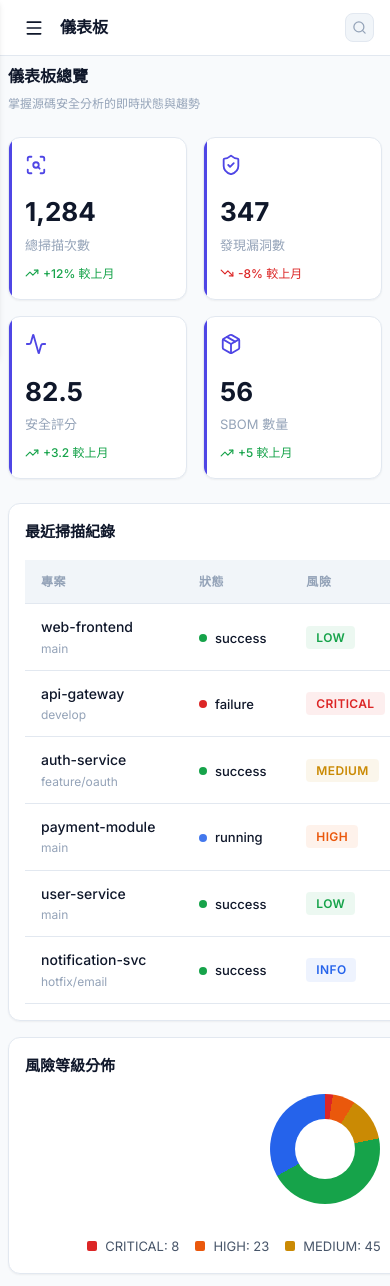
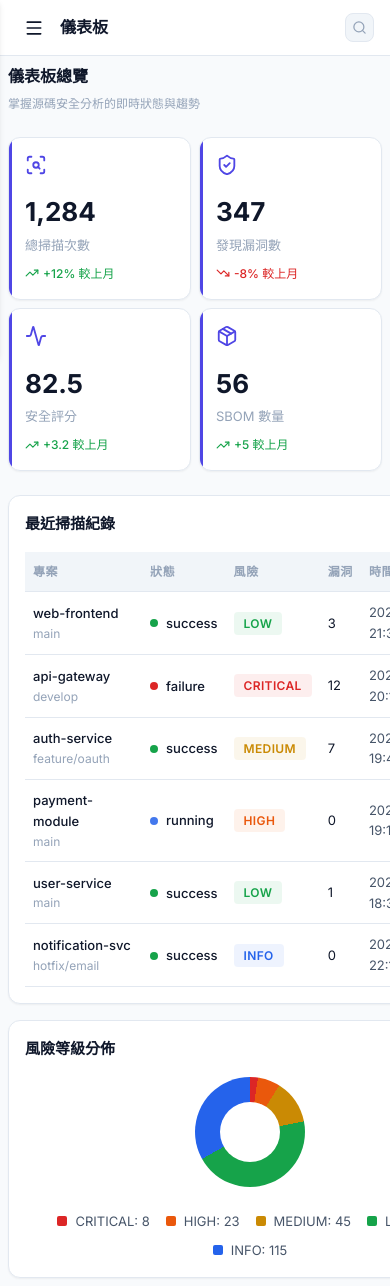
Before and after one commit to lllinnn1201/security-platform, a Next.js app in the folder frontend/: page / in a window 390 px wide. Built offline with nearby package versions, Linux system fonts and the light colour scheme.

Commit message:
fix(frontend): optimize mobile dashboard layout and table scrolling

```diff
--- a/frontend/app/globals.css
+++ b/frontend/app/globals.css
@@ -1410,7 +1410,7 @@ a:hover {
 
   /* 頁面內距縮小 */
   .page-content {
-    padding: var(--spacing-md);
+    padding: var(--spacing-sm) var(--spacing-md);
   }
 
   /* 頁面主標題縮小 */
@@ -1418,14 +1418,16 @@ a:hover {
     font-size: 18px;
   }
 
-  /* 統計卡片：單欄 */
+  /* 統計卡片：兩欄 */
   .stats-grid {
     grid-template-columns: repeat(2, 1fr);
+    gap: var(--spacing-sm);
   }
 
   /* 五欄統計 → 兩欄 */
   .stats-grid-5 {
     grid-template-columns: repeat(2, 1fr);
+    gap: var(--spacing-sm);
   }
 
   /* 三欄統計 → 單欄 */
@@ -1438,9 +1440,24 @@ a:hover {
     padding: var(--spacing-md);
   }
 
+  /* 表格樣式微調 */
+  .data-table {
+    min-width: 500px;
+    /* 下調最小寬度，減少深層滑動 */
+    font-size: 13px;
+    /* 稍微縮小字級 */
+  }
+
+  .data-table thead th,
+  .data-table tbody td {
+    padding: 10px var(--spacing-sm);
+    /* 縮小儲存格內距 */
+  }
+
   /* 環形圖垂直排列 */
   .pie-chart-container {
     flex-direction: column;
+    gap: var(--spacing-lg);
   }
 
   /* 環形圖縮小 */
@@ -1455,12 +1472,18 @@ a:hover {
     height: 72px;
   }
 
-  /* 圖例改水平排列 */
+  /* 圖例改為流式排列並置中 */
   .pie-legend {
     flex-direction: row;
     flex-wrap: wrap;
     justify-content: center;
-    gap: var(--spacing-md);
+    gap: var(--spacing-sm) var(--spacing-md);
+    width: 100%;
+  }
+
+  /* 圖例項目不換行 */
+  .pie-legend-item {
+    white-space: nowrap;
   }
 
   /* 上傳區內距縮小 */
@@ -1528,6 +1551,11 @@ a:hover {
     height: 60px;
   }
 
+  /* 極小螢幕下的表格最小寬度 */
+  .data-table {
+    min-width: 450px;
+  }
+
   /* 選項按鈕群全寬 */
   .option-group {
     flex-direction: column;
```
